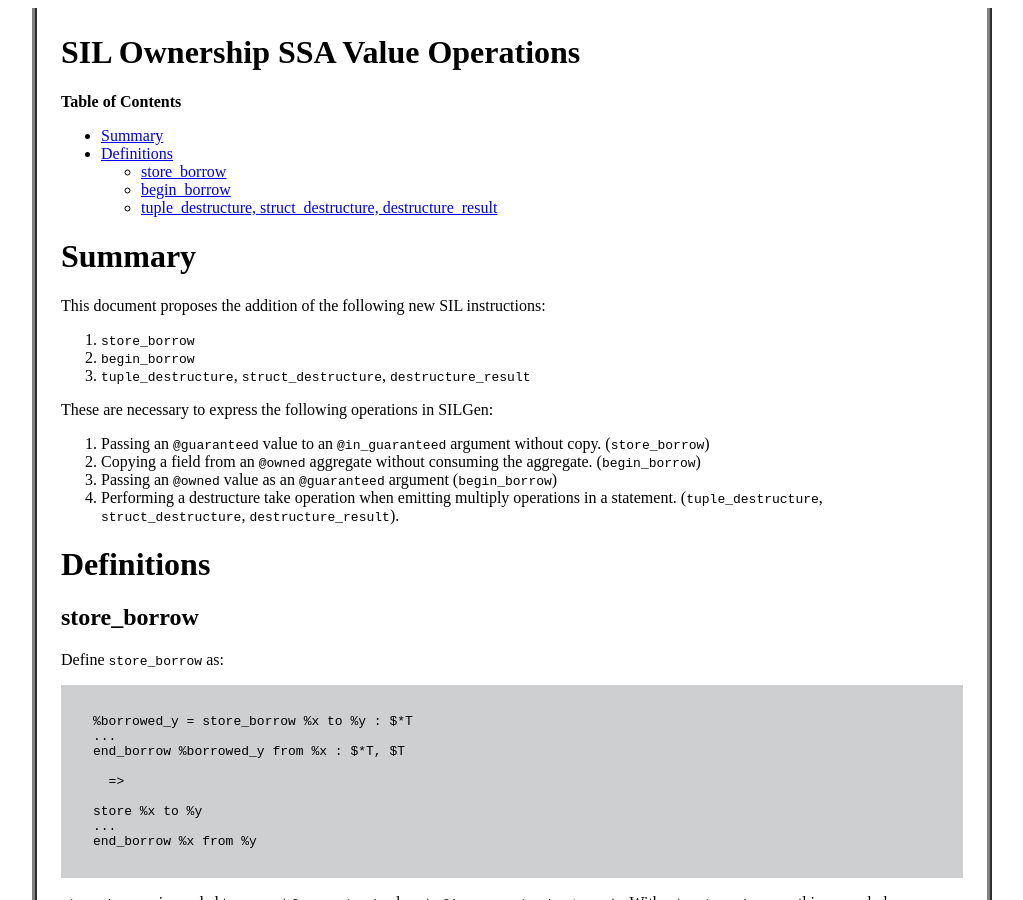
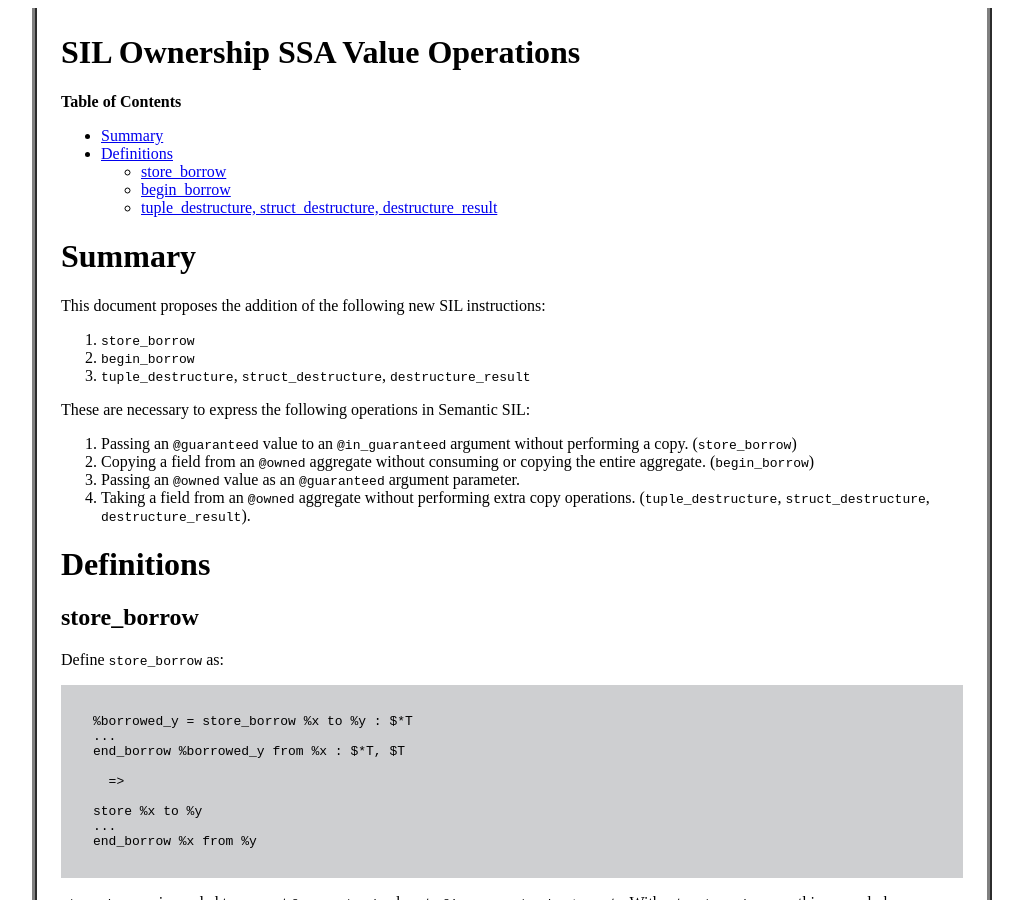
Before and after one commit to gottesmm/gottesmm.github.io, a Jekyll site: the page built from proposals/sil-ownership-value-ssa-operations.md, in a window 1280 px wide and 900 px high. Shown: the whole window, without its empty margins (128-1151 px from the left). Built offline with Jekyll 4.4.1, drawn with Linux system fonts in a browser that asks for light colours; some of the changed text lies outside the part shown.

Commit message:
More updates to sil-ownership-value-ssa-operation.

```diff
--- a/proposals/sil-ownership-value-ssa-operations.md
+++ b/proposals/sil-ownership-value-ssa-operations.md
@@ -25,17 +25,16 @@
 2. `begin_borrow`
 3. `tuple_destructure`, `struct_destructure`, `destructure_result`
 
-These are necessary to express the following operations in SILGen:
+These are necessary to express the following operations in Semantic SIL:
 
 1. Passing an `@guaranteed` value to an `@in_guaranteed` argument without
-   copy. (`store_borrow`)
-<!-- 2. Passing an `@owned` value as an `@inout` argument without
-   copy. (store_borrow [inout], end_inout_borrow) -->
-3. Copying a field from an `@owned` aggregate without consuming the
+   performing a copy. (`store_borrow`)
+2. Copying a field from an `@owned` aggregate without consuming or copying the entire
    aggregate. (`begin_borrow`)
-4. Passing an `@owned` value as an `@guaranteed` argument (`begin_borrow`)
-5. Performing a destructure take operation when emitting multiply operations
-   in a statement. (`tuple_destructure`, `struct_destructure`, `destructure_result`).
+3. Passing an `@owned` value as an `@guaranteed` argument parameter.
+4. Taking a field from an `@owned` aggregate without performing extra copy
+   operations. (`tuple_destructure`, `struct_destructure`,
+   `destructure_result`).
 
 # Definitions
 
@@ -155,6 +154,10 @@
         return %3 : $Builtin.NativeObject
     }
 
+`begin_borrow` also allows for the explicit borrowing of an `@owned` value for
+the purpose of passing the value off to an `@guaranteed` parameter. This is
+obvious and is left to the reader.
+
 ## tuple_destructure, struct_destructure, destructure_result
 
 In SILGen, take operations are used to forward values in between sub-expressions
@@ -216,8 +219,7 @@
         destroy_value %0 : $S
     }
 
-To represent this code sequence optimally, we instead use a take destructuring
-operation:
+This code path is better represented via a destructuring operation:
 
     sil @foo : $@convention(thin) (@owned S) -> () {
     bb0(%0 : $S):
@@ -233,6 +235,3 @@
         dealloc_stack %1 : $*S
         destroy_value %0 : $S
     }
-
-yielding optimal SILGen code that can be optimized down to 2 `destroy_value`,
-one on each field of `%0`.
```
